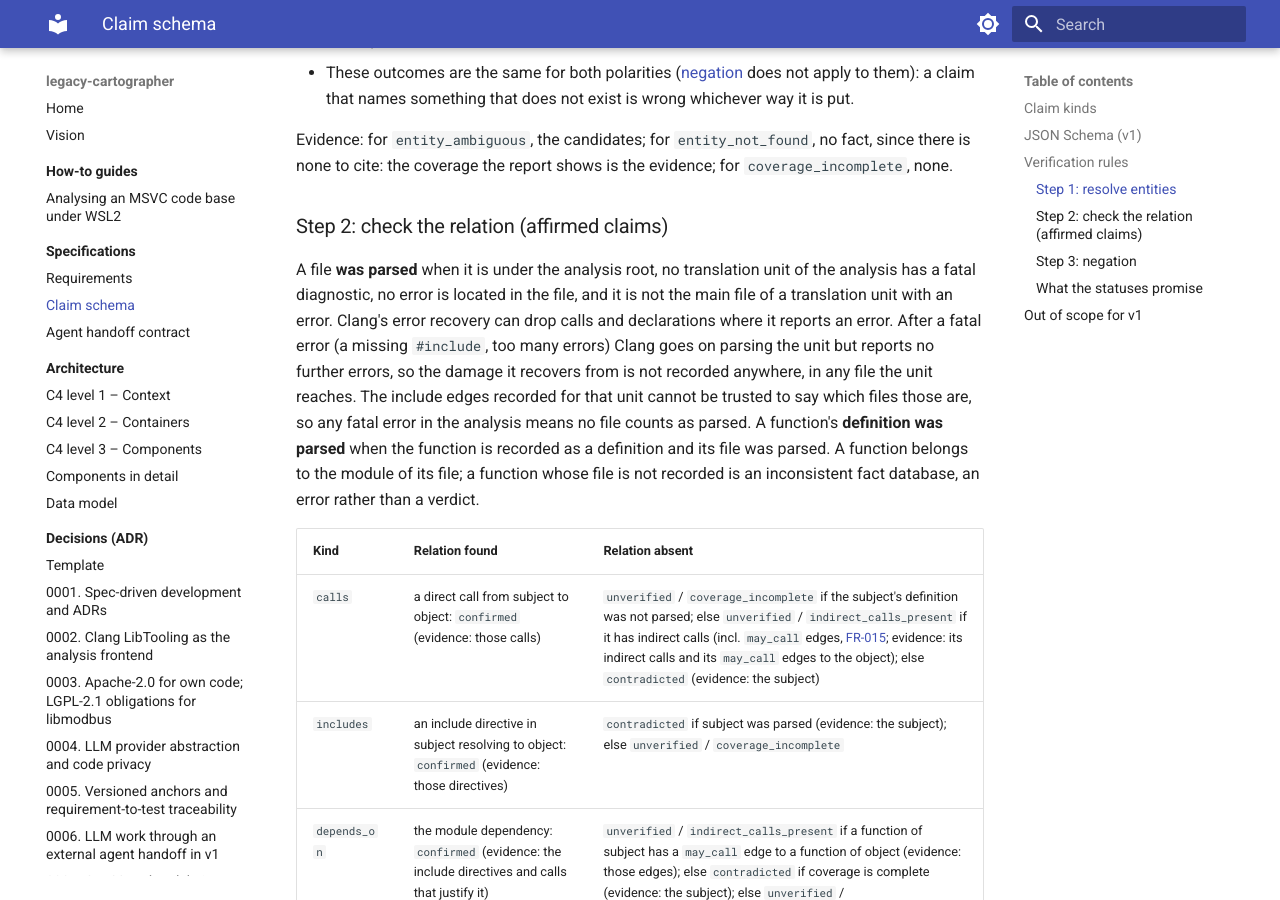
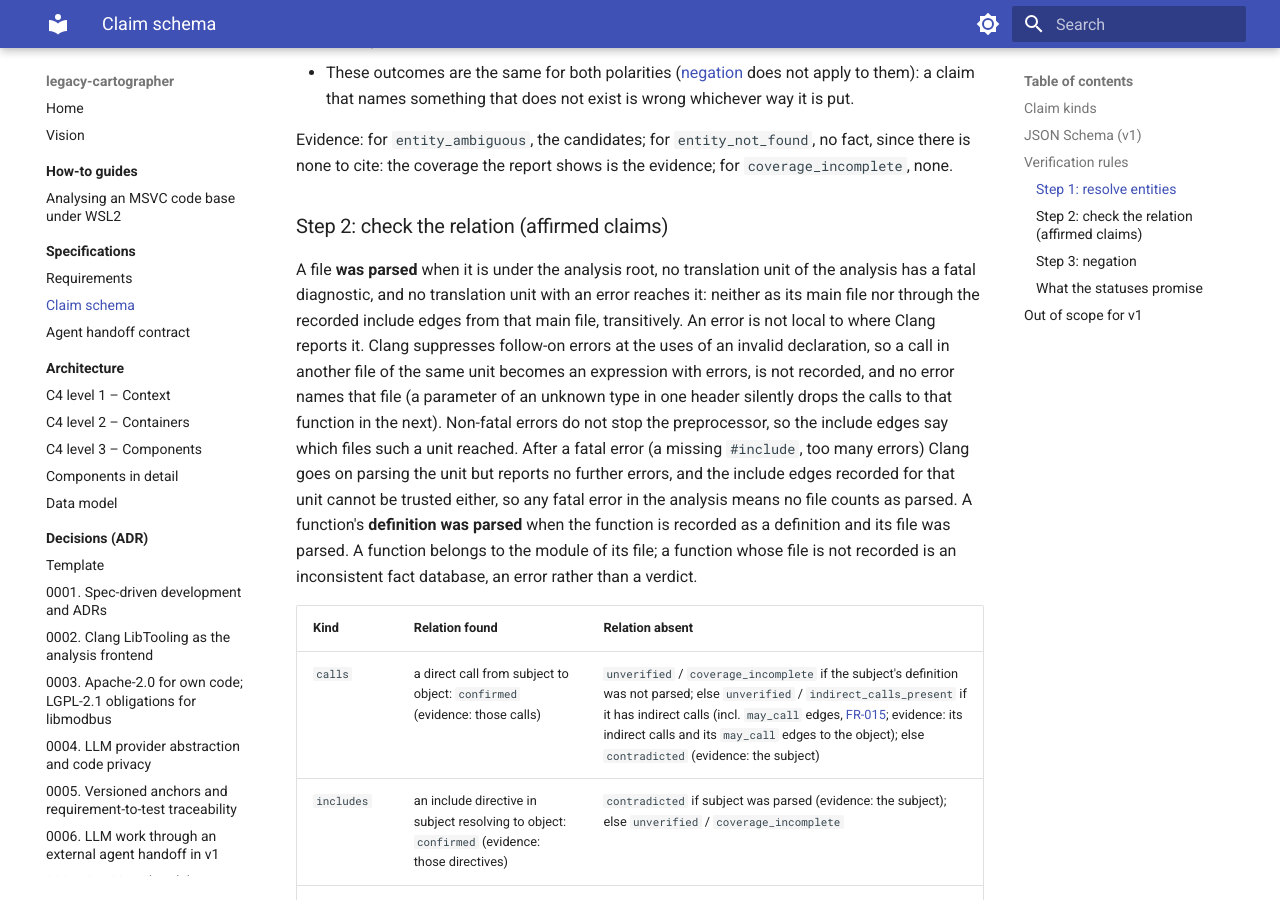
Before and after one commit to Tomek52/legacy-cartographer, an MkDocs documentation site: the page built from docs/specs/claim-schema.md, in a window 1280 px wide and 900 px high, scrolled down 3143 px. Built offline with MkDocs 1.6.1 and Material for MkDocs 9.7.7, drawn with Linux system fonts in a browser that asks for light colours.

Commit message:
docs(specs): a unit with an error taints every file it reaches
Second review of B-27: an error is not local to where Clang reports it.
Clang suppresses follow-on errors at uses of an invalid declaration, so
a call in another header of the unit is dropped with no diagnostic
there, and "k does not call g" was confirmed. Relation rules v2 (new in
this pull request, amended without a bump) now say a file was parsed
only if no translation unit with an error reaches it, as main file or
through recorded include edges, which non-fatal errors leave intact; the
rule that any fatal error leaves no file parsed stays.

Backlog: B-27

Co-Authored-By: Claude Opus 5.5 <noreply@anthropic.com>
Claude-Session: https://claude.ai/code/session_01Sn6UD6WxmmXBAgKToBQUdD

```diff
--- a/docs/specs/claim-schema.md
+++ b/docs/specs/claim-schema.md
@@ -152,15 +152,19 @@ evidence; for `coverage_incomplete`, none.
 ### <a id="claim-relation-rules-v2"></a>Step 2: check the relation (affirmed claims)
 
 A file **was parsed** when it is under the analysis root, no translation
-unit of the analysis has a fatal diagnostic, no error is located in the
-file, and it is not the main file of a translation unit with an error.
-Clang's error recovery can drop calls and declarations where it reports an
-error. After a fatal error (a missing `#include`, too many errors) Clang
-goes on parsing the unit but reports no further errors, so the damage it
-recovers from is not recorded anywhere, in any file the unit reaches. The
-include edges recorded for that unit cannot be trusted to say which files
-those are, so any fatal error in the analysis means no file counts as
-parsed. A function's **definition was parsed** when the function is recorded
+unit of the analysis has a fatal diagnostic, and no translation unit with
+an error reaches it: neither as its main file nor through the recorded
+include edges from that main file, transitively. An error is not local to
+where Clang reports it. Clang suppresses follow-on errors at the uses of
+an invalid declaration, so a call in another file of the same unit becomes
+an expression with errors, is not recorded, and no error names that file
+(a parameter of an unknown type in one header silently drops the calls to
+that function in the next). Non-fatal errors do not stop the preprocessor,
+so the include edges say which files such a unit reached. After a fatal
+error (a missing `#include`, too many errors) Clang goes on parsing the
+unit but reports no further errors, and the include edges recorded for that
+unit cannot be trusted either, so any fatal error in the analysis means no
+file counts as parsed. A function's **definition was parsed** when the function is recorded
 as a definition and its file was parsed. A function belongs to the module of
 its file; a function whose file is not recorded is an inconsistent fact
 database, an error rather than a verdict.
```
Also changed, not shown: docs/plan/backlog.md (+6 -4 lines).
